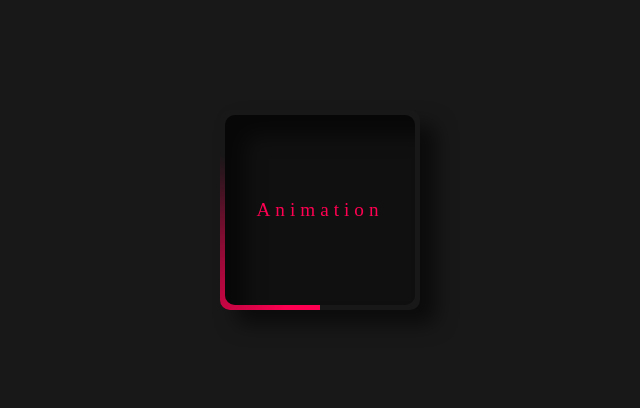
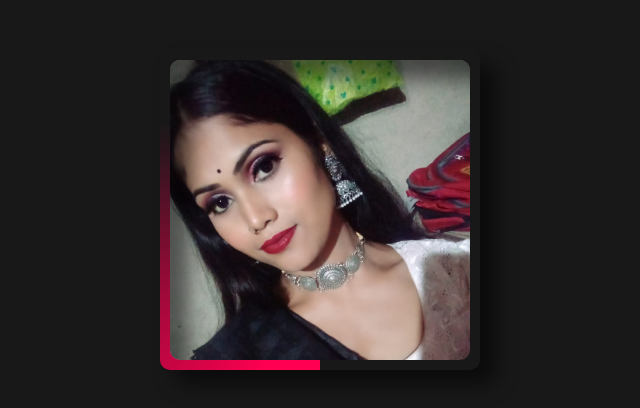
Before and after one commit to tupen45/monalisha, a plain HTML site: page index.html in a window 1280 px wide. Shown: the part 190-598 px from the top of the page, without its empty margins (320-960 px from the left). Drawn offline with Linux system fonts and the light colour scheme.

Commit message:
cgamh
gig

```diff
--- a/index.html
+++ b/index.html
@@ -23,8 +23,8 @@
     }
 
     div {
-        width: 200px;
-        height: 200px;
+        width: 320px;
+        height: 320px;
         box-shadow: 16px 14px 20px #0000008c;
         border-radius: 10px;
         position: relative;
@@ -45,10 +45,13 @@
         animation: rotate 2s linear infinite;
     }
     div::after{
-        content: "Animation";
-        width: 190px;
-        height: 190px;
+        content: "";
+        width: 300px;
+        height: 300px;
         background: #101010;
+        background-image: url("animated\ text/mukti.jpg");
+        background-size: cover;
+
         position: absolute;
         border-radius: 10px;
         display: flex;
@@ -67,10 +70,13 @@
             transform: rotate(-360deg);
         }
     }
+
+
 </style>
 
 <body>
     <div></div>
+
 </body>
 
 </html>
```
Also changed, not shown: animated text/mukti.jpg (renamed from mukti.jpg).
